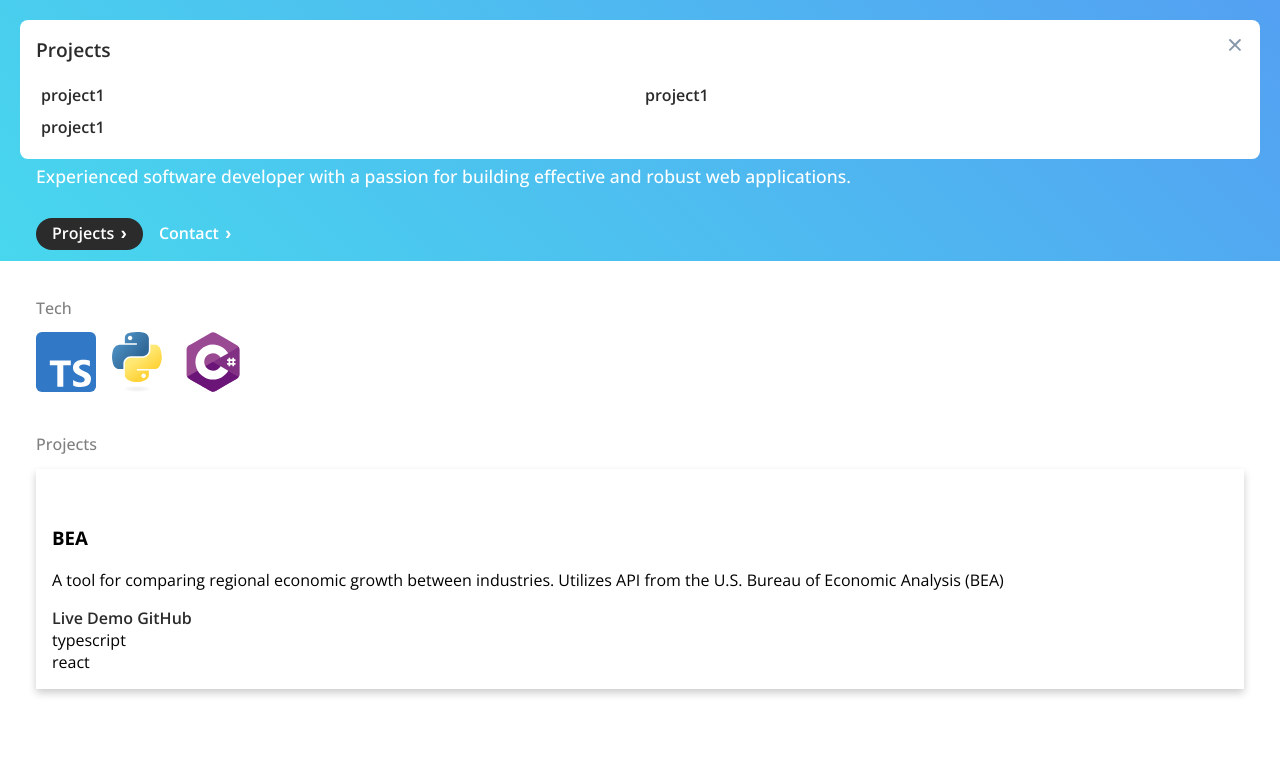
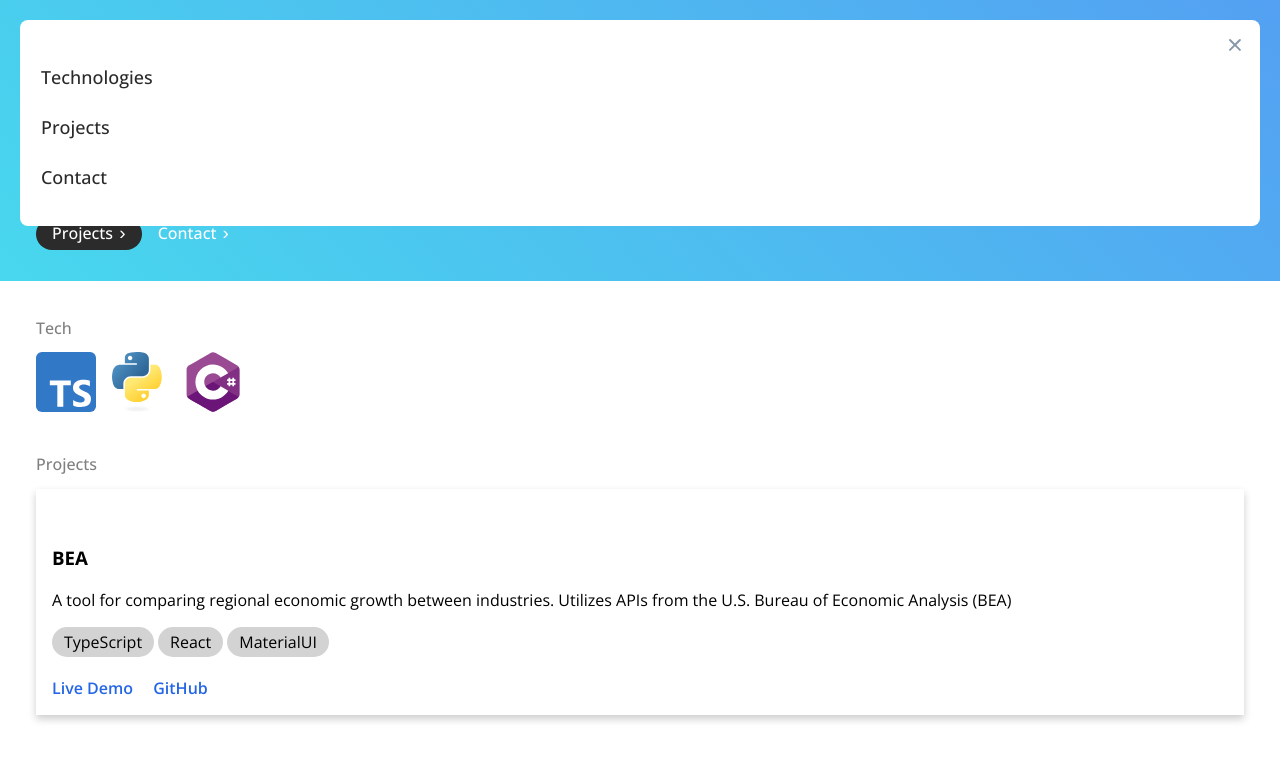
Before and after one commit to quiltedBread/portfolio, a plain HTML site: page index.html in a window 1280 px wide. Both pictures are taken after a click on the button 1220 px from the left and 38 px from the top of the page. Drawn offline with nearby package versions, Linux system fonts and the light colour scheme.

Commit message:
updated menu

```diff
--- a/index.html
+++ b/index.html
@@ -16,9 +16,6 @@
     <body>
         <div id="menu" hidden>
             <nav>
-                <h1 class="menu-header">
-                    <a href="/meds" class="menu-link">Projects</a>
-                </h1>
                 <svg
                     id="menu-close-button"
                     width="40"
@@ -33,9 +30,9 @@
                     ></path>
                 </svg>
                 <ul>
-                    <li><a href="#project1">project1</a></li>
-                    <li><a href="#project1">project1</a></li>
-                    <li><a href="#project1">project1</a></li>
+                    <li><a href="#tech">Technologies</a></li>
+                    <li><a href="#projects">Projects</a></li>
+                    <li><a href="#contact">Contact</a></li>
                 </ul>
             </nav>
         </div>
@@ -107,19 +104,20 @@
                             <h3>BEA</h3>
                             <p>
                                 A tool for comparing regional economic growth
-                                between industries. Utilizes API from the U.S.
+                                between industries. Utilizes APIs from the U.S.
                                 Bureau of Economic Analysis (BEA)
                             </p>
+                            <ul class="tags">
+                                <li>TypeScript</li>
+                                <li>React</li>
+                                <li>MaterialUI</li>
+                            </ul>
                             <a href="https://bea-demo-site.netlify.app/"
                                 >Live Demo</a
                             >
                             <a href="https://github.com/quiltedBread/bea"
                                 >GitHub</a
                             >
-                            <ul class="tags">
-                                <li>typescript</li>
-                                <li>react</li>
-                            </ul>
                         </div>
                     </div>
                 </li>
--- a/styles.css
+++ b/styles.css
@@ -36,8 +36,11 @@ ul {
     margin: 0;
     padding: 0;
 }
-p > a {
+a {
     color: var(--blue);
+    text-decoration: none;
+    cursor: pointer;
+    font-weight: 500;
 }
 section {
     padding: 0 36px;
@@ -59,7 +62,7 @@ section {
     background-size: 300%;
     background-image: var(--gradient);
     animation: gradient-animation 7s infinite alternate;
-    padding-bottom: 16px;
+    padding-bottom: 36px;
 }
 
 @keyframes gradient-animation {
@@ -118,8 +121,6 @@ section {
     margin-right: 16px;
 }
 #tech ul {
-    padding: 0;
-    margin: 0;
     display: flex;
     flex-wrap: wrap;
 }
@@ -143,6 +144,23 @@ section {
 #projects .card .content {
     padding: 16px;
 }
+#projects .card a {
+    color: var(--blue);
+    font-weight: 600;
+    margin-right: 16px;
+}
+#projects .card .tags {
+    display: flex;
+    flex-wrap: wrap;
+    margin-bottom: 16px;
+}
+#projects .card .tags li {
+    background-color: lightgray;
+    border-radius: 16px;
+    padding: 4px 12px;
+    margin-right: 4px;
+    margin-bottom: 4px;
+}
 
 /* ==== 3. FOOTER ==== */
 
@@ -163,11 +181,6 @@ footer ul {
 }
 
 /* ==== 5. BUTTONS/ANCHORS ==== */
-a {
-    text-decoration: none;
-    font-weight: 600;
-    color: var(--text-primary);
-}
 
 /* ==== MENU ==== */
 #menu-open-button {
@@ -192,56 +205,23 @@ a {
 }
 
 #menu ul {
-    display: grid;
-    grid-template-columns: repeat(2, 1fr);
+    margin-top: 24px;
 }
 
 #menu li {
     padding: 5px;
+    margin-bottom: 16px;
+}
+/* #menu li:last-of-type {
+    margin-bottom: 0;
+} */
+#menu a {
+    color: var(--text-primary);
+    text-decoration: none;
+    font-size: large;
 }
 #menu-close-button {
     position: absolute;
     top: 5px;
     right: 5px;
 }
-.menu-header {
-    font-size: 1.2rem;
-    margin-top: 0;
-    color: var(--text-secondary);
-}
-/* ==== LISTS ====  */
-.med-categories {
-    margin-bottom: 6px;
-}
-.med-categories ul {
-    display: grid;
-    grid-template-columns: repeat(1, 1fr);
-    padding: 0 36px;
-}
-.med-categories li {
-    box-sizing: border-box;
-    width: 100%;
-    border-radius: 4px;
-    box-shadow: 0px 30px 40px -20px hsl(229, 6%, 66%);
-    background-color: #fff;
-    margin-bottom: 24px;
-    display: flex;
-}
-.category-sort-wrapper {
-    padding: 8px 36px;
-    width: 100%;
-    box-sizing: border-box;
-    margin: 8px 0;
-}
-.category-sort {
-    border: none;
-    outline: none;
-    background-color: transparent;
-}
-
-.accent-bar {
-    width: 4px;
-    border-top-left-radius: 8px;
-    border-bottom-left-radius: 8px;
-    background-color: #000;
-}
```
